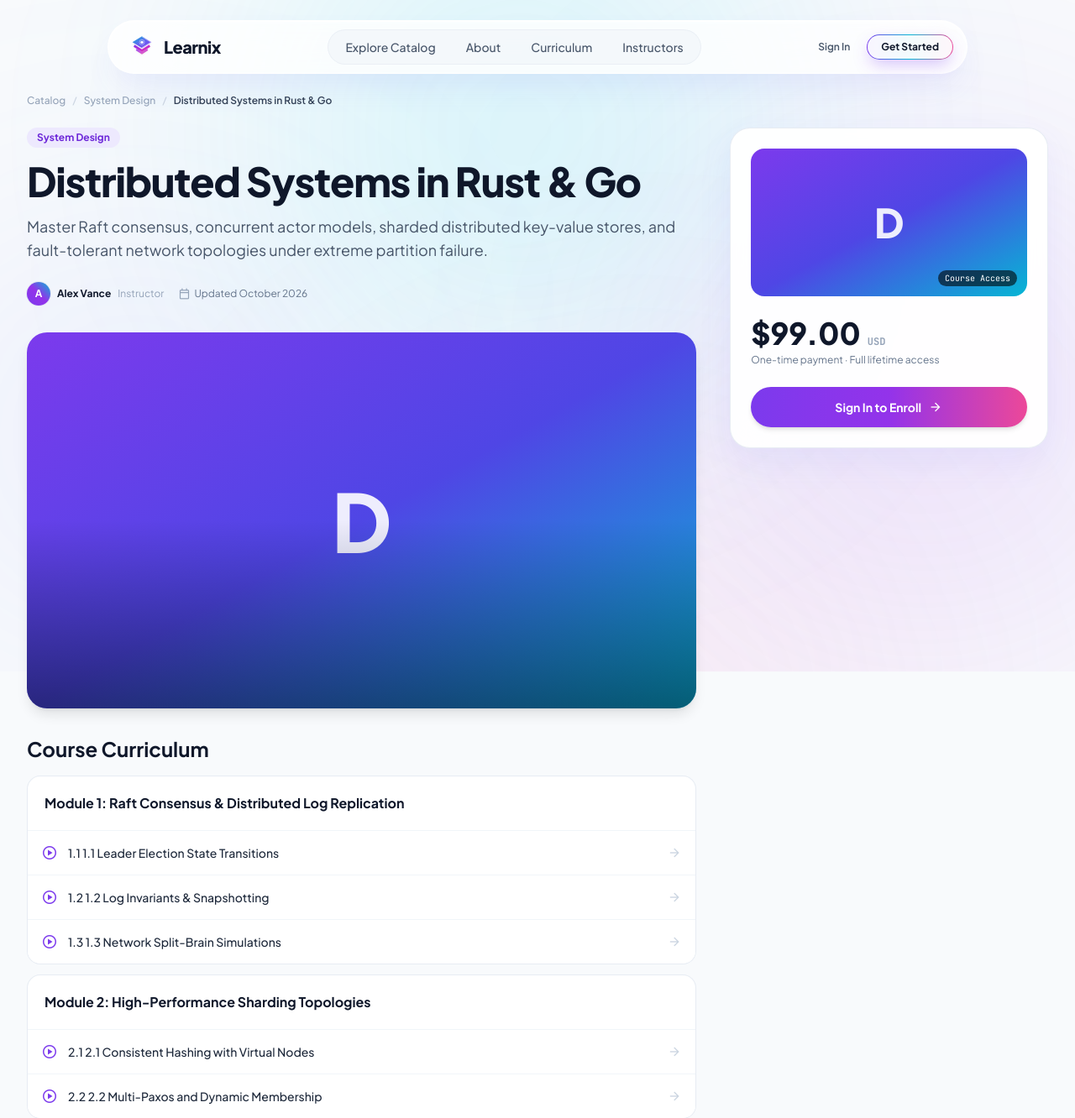
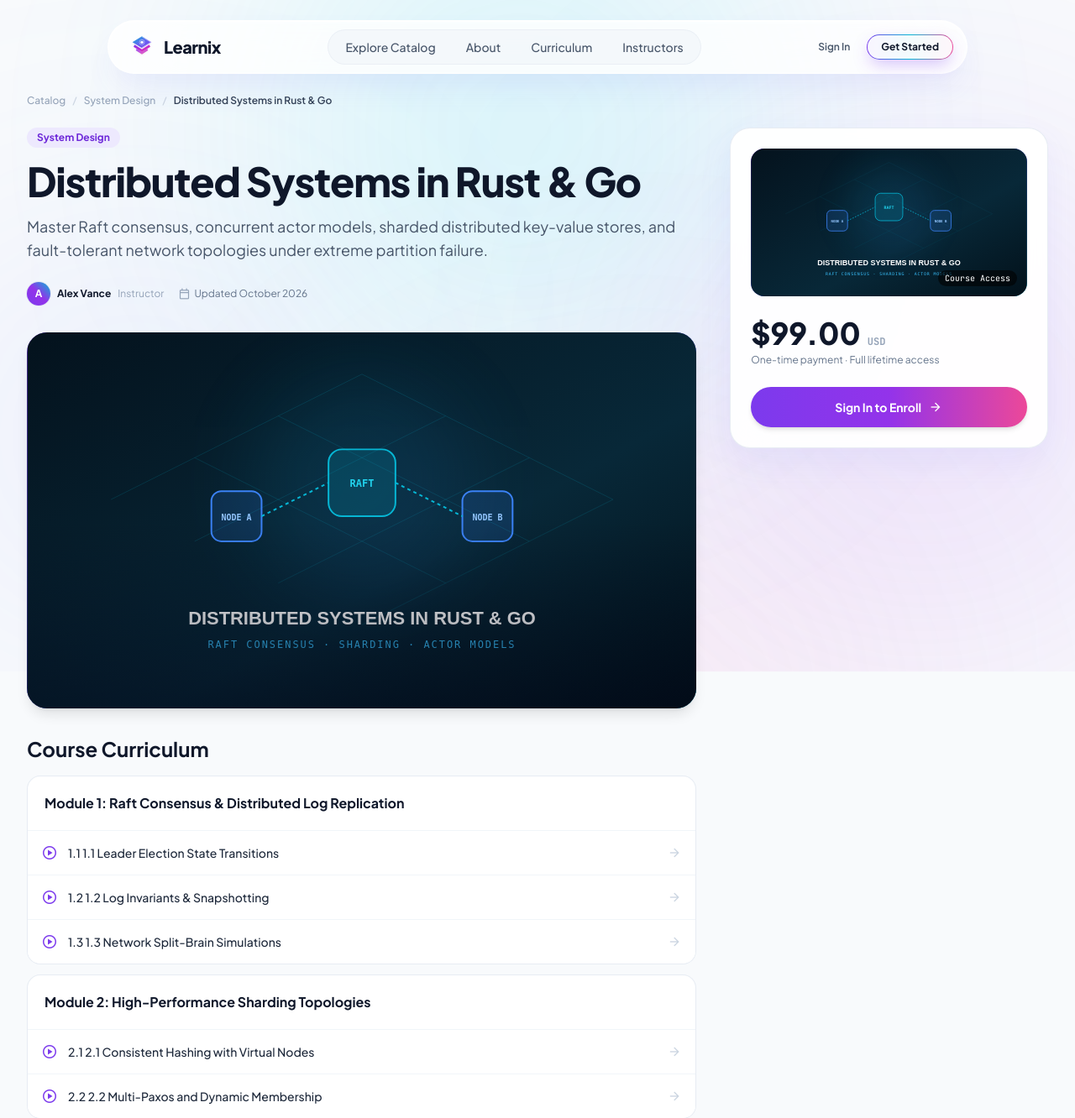
Before and after one commit to shahbazee/Learnix2, a Django app: page /course/distributed-systems-rust-go/ in a window 1280 px wide. Shown: the top 1332 px of the page at 84% size. Run offline with Django 5.2, Linux system fonts and the light colour scheme; data comes from the database, SQL or seed files in the repository; parts of the project's set-up code (start-up, migrations or seed data) failed here and were passed over; some libraries are stand-ins or nearby versions.

Commit message:
fix(course-detail): use per-course SVG thumbnails (hero + sidebar card)

```diff
--- a/courses/templates/courses/course_detail.html
+++ b/courses/templates/courses/course_detail.html
@@ -1,4 +1,5 @@
 {% extends 'base.html' %}
+{% load static %}
 
 {% block title %}{{ course.title }} — Learnix{% endblock %}
 
@@ -55,7 +56,7 @@
       </div>
 
       <div class="relative w-full aspect-video rounded-3xl overflow-hidden bg-gradient-to-br from-violet-600 via-indigo-600 to-cyan-500 shadow-lg flex items-center justify-center">
-        <span class="text-8xl font-extrabold text-white/90">{{ course.title|slice:":1"|upper }}</span>
+        <img src="{% static 'images/courses/' %}{{ course.slug }}.svg" alt="{{ course.title }}" class="w-full h-full object-cover" onerror="this.onerror=null; this.src='{% static 'images/courses/default-course.svg' %}';" loading="lazy"/>
         <div class="absolute inset-0 bg-gradient-to-t from-slate-950/50 via-transparent to-transparent pointer-events-none"></div>
       </div>
 
@@ -106,7 +107,7 @@
       <div class="rounded-3xl bg-white/95 backdrop-blur-xl border border-slate-200/80 shadow-[0_16px_40px_rgba(99,102,241,0.08)] p-6 space-y-6">
 
         <div class="relative w-full h-44 rounded-2xl bg-gradient-to-br from-violet-600 via-indigo-600 to-cyan-500 overflow-hidden flex items-center justify-center">
-          <span class="text-5xl font-extrabold text-white/90">{{ course.title|slice:":1"|upper }}</span>
+          <img src="{% static 'images/courses/' %}{{ course.slug }}.svg" alt="{{ course.title }}" class="w-full h-full object-cover" onerror="this.onerror=null; this.src='{% static 'images/courses/default-course.svg' %}';" loading="lazy"/>
           <span class="absolute bottom-3 right-3 px-2 py-0.5 rounded bg-black/60 text-white text-[10px] font-mono">
             Course Access
           </span>
```
